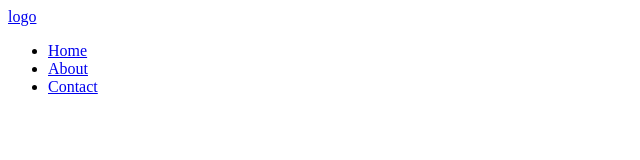
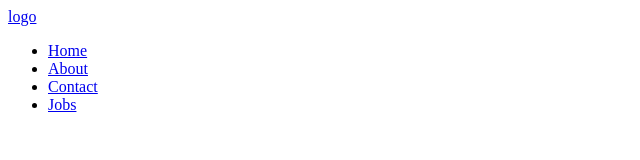
Before and after one commit to ting0608/Portgas-D.-Ace, a plain HTML site: page index.html in a window 1280 px wide. Shown: the full height of the page, 0-640 px from the left. Drawn offline with Linux system fonts and the light colour scheme.

Commit message:
1st commit

```diff
--- a/index.html
+++ b/index.html
@@ -12,6 +12,7 @@
             <li><a href="#">Home</a></li>
             <li><a href="#">About</a></li>
             <li><a href="#">Contact</a></li>
+            <li><a href="#">Jobs</a></li>
 
         </ul>
         </header>
```
